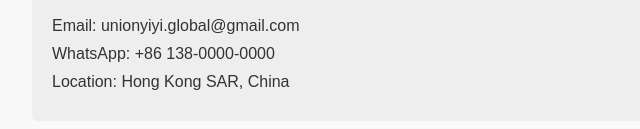
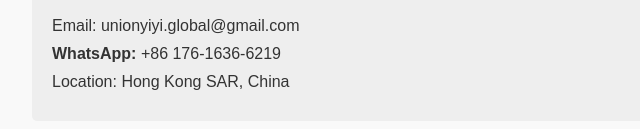
Before and after one commit to UnionYiyi/UnionYiyi.github.io, a plain HTML site: page index.html in a window 1280 px wide. Shown: the part 2269-2398 px from the top of the page, 208-848 px from the left. Drawn offline with Linux system fonts and the light colour scheme.

Commit message:
Update index.html

```diff
--- a/index.html
+++ b/index.html
@@ -102,7 +102,7 @@
     <section class="contact">
       <h2>Contact Us</h2>
       <p>Email: unionyiyi.global@gmail.com</p>
-      <p>WhatsApp: +86 138-0000-0000</p>
+      <p><strong>WhatsApp:</strong> +86 176-1636-6219</p>
       <p>Location: Hong Kong SAR, China</p>
     </section>
   </main>
```
